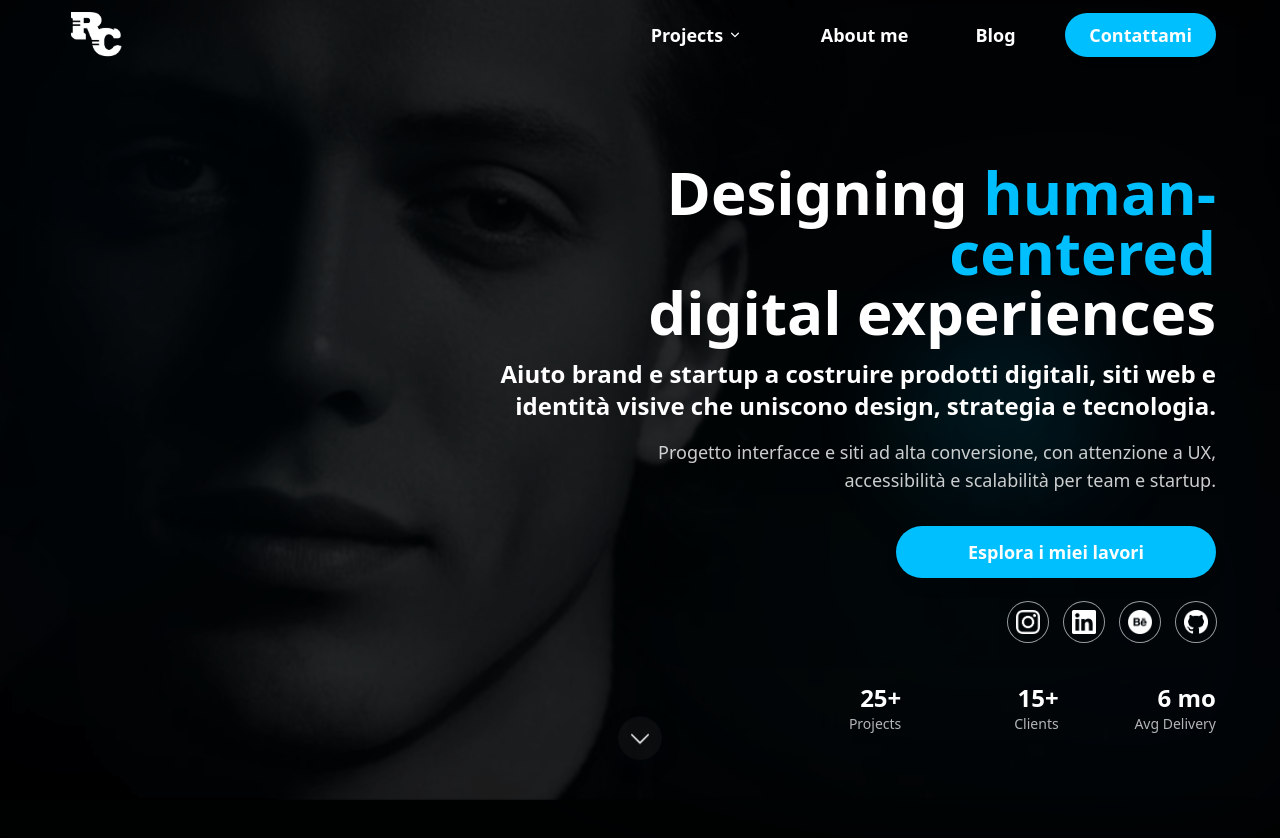
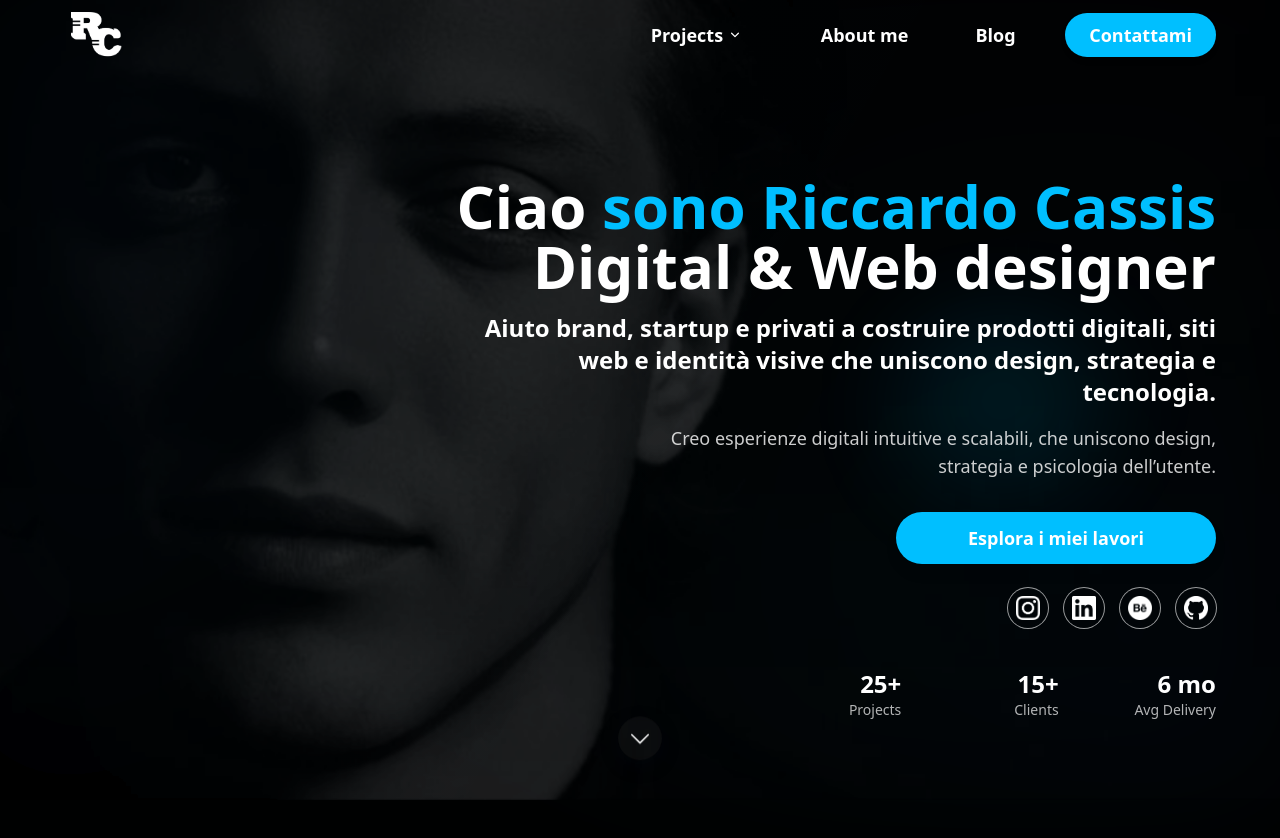
Before and after one commit to Riccardocassis/personal-website-v2, a Vue app: page / in a window 1280 px wide. Shown: the top 838 px of the page. Built offline with nearby package versions, Linux system fonts and the light colour scheme.

Commit message:
Aggiorna il contenuto della sezione hero con un'introduzione più personale e chiara; migliora la descrizione dei servizi offerti.

```diff
--- a/src/components/hero.vue
+++ b/src/components/hero.vue
@@ -28,10 +28,10 @@
         </div>
 
         <div class="relative z-10 max-w-3xl text-right ml-auto">
-          <h1 ref="name" class="text-4xl md:text-6xl font-extrabold leading-tight">Designing <span class="text-[#00BFFF]">human-centered</span><br/>digital experiences</h1>
-          <p ref="role" class="text-white text-lg md:text-2xl mt-4 font-semibold">Aiuto brand e startup a costruire prodotti digitali, siti web e identità visive che uniscono design, strategia e tecnologia.</p>
+          <h1 ref="name" class="text-4xl md:text-6xl font-extrabold leading-tight">Ciao <span class="text-[#00BFFF]">sono Riccardo Cassis</span><br/>Digital & Web designer</h1>
+          <p ref="role" class="text-white text-lg md:text-2xl mt-4 font-semibold">Aiuto brand, startup e privati a costruire prodotti digitali, siti web e identità visive che uniscono design, strategia e tecnologia.</p>
 
-          <p ref="desc" class="max-w-xl text-white/80 mt-4 text-base md:text-lg ml-auto">Progetto interfacce e siti ad alta conversione, con attenzione a UX, accessibilità e scalabilità per team e startup.</p>
+          <p ref="desc" class="max-w-xl text-white/80 mt-4 text-base md:text-lg ml-auto">Creo esperienze digitali intuitive e scalabili, che uniscono design, strategia e psicologia dell’utente.</p>
 
           <div ref="ctas" class="mt-8 flex items-end md:justify-end">
             <div ref="ctaPrimary" class="inline-flex">
```
